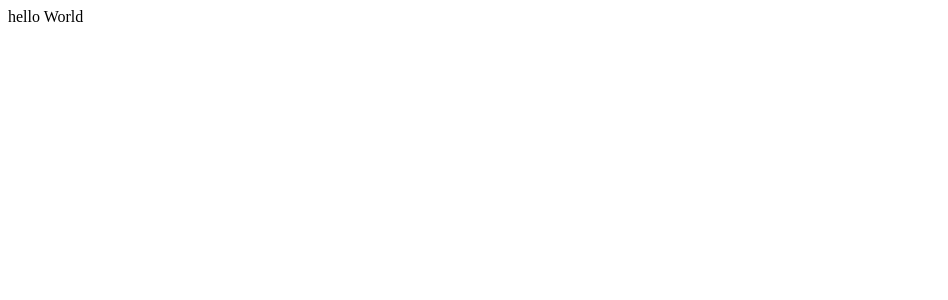
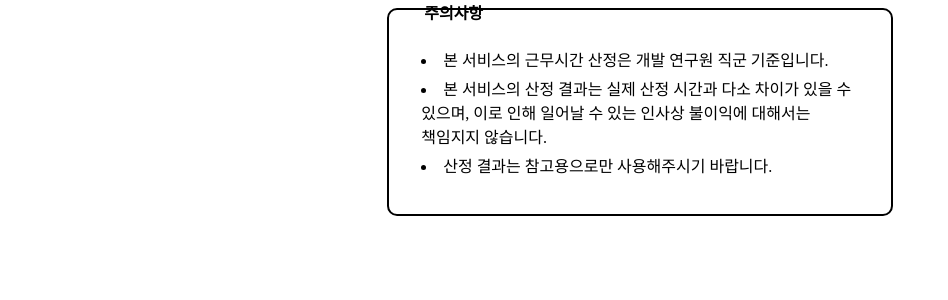
Before and after one commit to mucho7/fridayTboong, a React (Create React App) app: page / in a window 1280 px wide. Shown: the top 300 px of the page, without its empty margins (0-948 px from the left). Built offline with nearby package versions, Linux system fonts and the light colour scheme.

Commit message:
[feat] Warning 추가

```diff
--- a/package.json
+++ b/package.json
@@ -10,9 +10,11 @@
     "@types/node": "^20.9.3",
     "@types/react": "^18.2.38",
     "@types/react-dom": "^18.2.16",
+    "@types/styled-components": "^5.1.31",
     "react": "^18.2.0",
     "react-dom": "^18.2.0",
     "react-scripts": "5.0.1",
+    "styled-components": "^6.1.1",
     "typescript": "^5.3.2",
     "web-vitals": "^2.1.4"
   },
--- a/src/App.tsx
+++ b/src/App.tsx
@@ -1,5 +1,21 @@
+import styled from "styled-components";
+import { Warning } from "./components";
+
 function App() {
-  return <div className="App">hello World</div>;
+  return (
+    <TmaxWrapper>
+      <Warning />
+    </TmaxWrapper>
+  );
 }
 
+const TmaxWrapper = styled.div`
+  display: flex;
+  justify-content: center;
+  align-items: center;
+  flex-direction: column;
+
+  margin: 0 30%;
+`;
+
 export default App;
--- /dev/null
+++ b/src/components/Header.tsx
@@ -0,0 +1,9 @@
+const Header = () => {
+  return (
+    <>
+      <div>divd</div>
+    </>
+  );
+};
+
+export default Header;
--- /dev/null
+++ b/src/components/Warning.tsx
@@ -0,0 +1,45 @@
+import styled from "styled-components";
+
+const Warning = () => {
+  const warningContents: string[] = [
+    "본 서비스의 근무시간 산정은 개발 연구원 직군 기준입니다.",
+    "본 서비스의 산정 결과는 실제 산정 시간과 다소 차이가 있을 수 있으며, 이로 인해 일어날 수 있는 인사상 불이익에 대해서는 책임지지 않습니다.",
+    "산정 결과는 참고용으로만 사용해주시기 바랍니다.",
+  ];
+  return (
+    <>
+      <WarningContainer>
+        <WarningSign>주의사항</WarningSign>
+        {warningContents.map((content, idx) => (
+          <>
+            <WarningContent key={idx}>{content}</WarningContent>
+          </>
+        ))}
+      </WarningContainer>
+    </>
+  );
+};
+
+const WarningContainer = styled.div`
+  position: relative;
+  border: 2px solid black;
+  border-radius: 10px;
+  padding: 2rem;
+`;
+
+const WarningSign = styled.div`
+  position: absolute;
+  top: -10px;
+  left: 30px;
+  background-color: var(--color-background);
+  font-weight: 600;
+  padding: 0px 5px;
+`;
+
+const WarningContent = styled.li`
+  word-break: keep-all;
+  white-space: pre-wrap;
+  margin: 5px 0;
+`;
+
+export default Warning;
--- a/src/components/index.ts
+++ b/src/components/index.ts
@@ -0,0 +1,4 @@
+import Header from "./Header";
+import Warning from "./Warning";
+
+export { Header, Warning };
```
Also changed, not shown: 1 other file (tests, documents, lock files or other folders).
